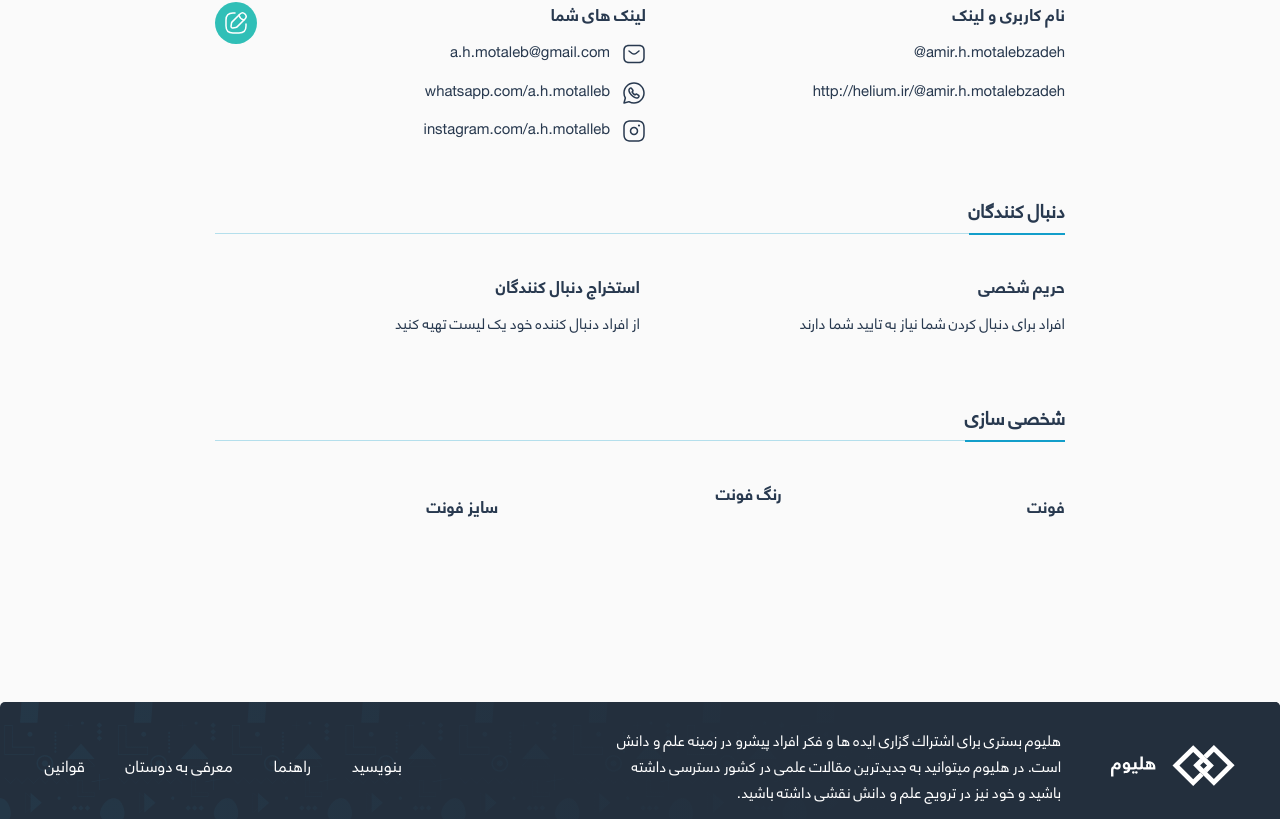
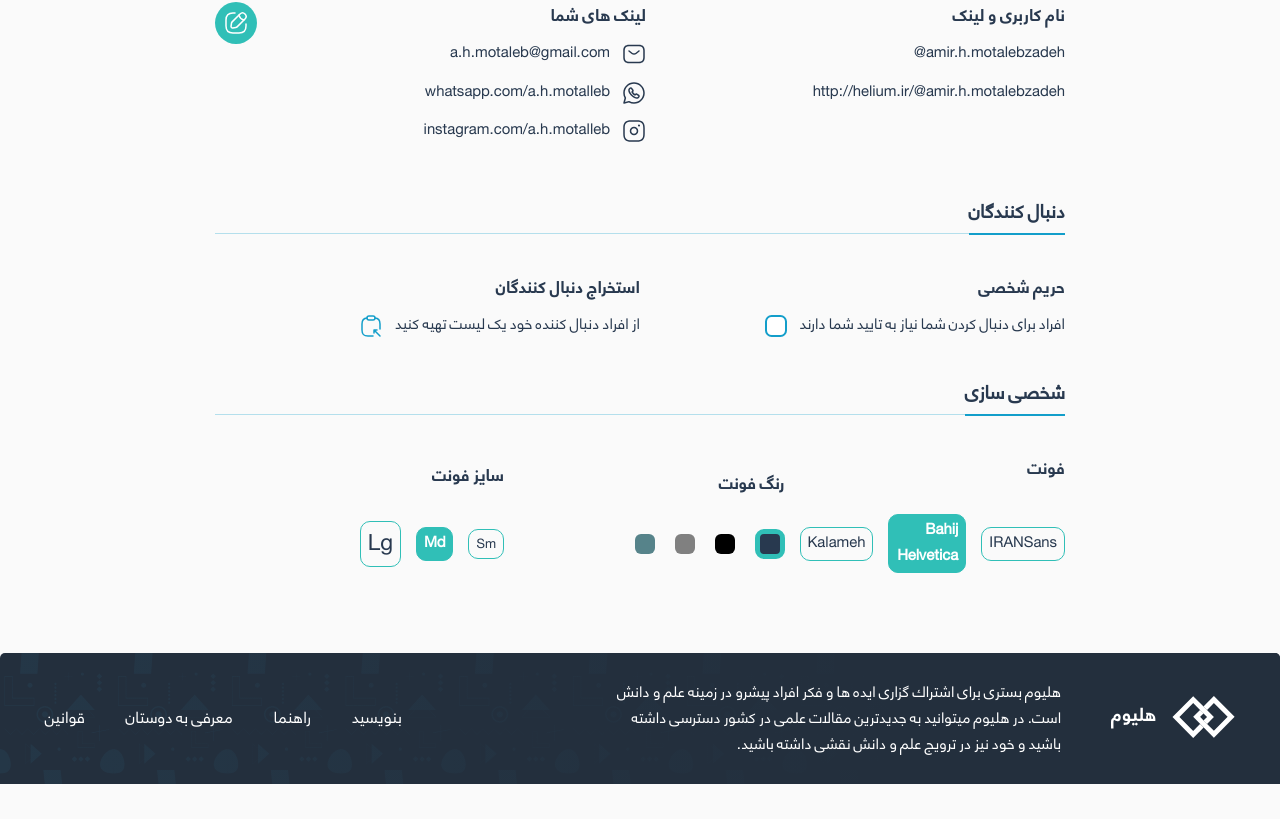
Before and after one commit to sarah-gh/Cpart, a Vue app: page /setting in a window 1280 px wide. Shown: the part 780-1599 px from the top of the page. After the commit the page ends 1564 px from the top, so only its background shows below. Built offline with nearby package versions, Linux system fonts and the light colour scheme.

Commit message:
fix setting page

```diff
--- a/src/assets/sass/_variable.scss
+++ b/src/assets/sass/_variable.scss
@@ -10,7 +10,9 @@ $black-15 : rgba(0, 0, 0, 0.15);
 $pale-grey : #eef2f3;
 $water-blue: #139eca;
 $white-three: #ffffff;
-
+$aqua-blue : #00d2f2;
+$warm-grey-two : #808080;
+$blue-grey: #56838a;
 // fonts
 
 $font-bold : 'bahij-helvetica-bold';
--- a/src/resources/components/custom/textInput/textInput.vue
+++ b/src/resources/components/custom/textInput/textInput.vue
@@ -51,8 +51,6 @@ export default {
     },
   },
   setup(props) {
-    // we don't provide any rules here because we are using form-level validation
-    // https://vee-validate.logaretm.com/v4/guide/validation#form-level-validation
     const {
       value: inputValue,
       errorMessage,
--- a/src/resources/components/header/header-page/header-page.vue
+++ b/src/resources/components/header/header-page/header-page.vue
@@ -27,10 +27,10 @@
                                         <img src="../../../../assets/img/svg-header/document-download.svg" />
                                     </a>
                                     <div class="vector-3"></div>
-                                    <a href="#" class="block w-full px-4 py-2 font-medium text-gray-700 whitespace-no-wrap hover:bg-gray-100 focus:outline-none hover:text-gray-900 focus:text-gray-900 focus:shadow-outline transition duration-300 ease-in-out">
+                                    <router-link to="/setting" class="block w-full px-4 py-2 font-medium text-gray-700 whitespace-no-wrap hover:bg-gray-100 focus:outline-none hover:text-gray-900 focus:text-gray-900 focus:shadow-outline transition duration-300 ease-in-out">
                                         تنظیمات حساب کاربری
                                         <img src="../../../../assets/img/svg-header/candle-2.svg" />
-                                    </a>
+                                    </router-link>
                                     <div class="vector-3"></div>
                                     <a href="#" class="block w-full px-4 py-2 font-medium text-gray-700 whitespace-no-wrap hover:bg-gray-100 focus:outline-none hover:text-gray-900 focus:text-gray-900 focus:shadow-outline transition duration-300 ease-in-out">
                                         خروج از حساب کاربری
--- a/src/views/profile-setting/profile-setting.scss
+++ b/src/views/profile-setting/profile-setting.scss
@@ -54,6 +54,8 @@ input{
 }
 .setting{
     direction: rtl;
+    font-family: $font-roman;
+    color: $dark-grey-blue;
     .part{
         display: flex;
         flex-direction: row;
@@ -99,6 +101,11 @@ input{
                 flex-direction: row;
                 align-items: center;
                 margin-bottom: 13px;
+                position: relative;
+                .span_error {
+                    left: -85%;
+                    direction: ltr;
+                }
                 img{
                     margin-left: 12px;
                 }
@@ -145,6 +152,101 @@ input{
         }
         .security{
             width: 50%;
+            .text{
+                display: flex;
+                align-items: center;
+                p {
+                    margin-left: 12px;
+                }
+                .tick {
+                    border-radius: 30%;
+                    border: 2px solid $water-blue;
+                    background-color: #fff;
+                    height: 18px;
+                    display: flex;
+                    justify-content: center;
+                    align-items: center;
+                    width: 18px;
+                    cursor: pointer;
+                }
+                img{
+                    cursor: pointer;
+                }
+            }
+        }
+        .font {
+            width: 33%;
+            .lable{
+                margin-bottom: 30px;
+            }
+            .text{
+
+                ul{
+                    display: flex;
+                align-items: center;
+                    li{
+                        margin-left: 15px;
+                        cursor: pointer;
+                    }
+                }
+                .family{
+                    li{
+                        border-radius: 10px;
+                        border: 1px solid $tealish;
+                        padding: 3px 7px;
+                    }
+                    .active{
+                        background-color: $tealish;
+                        font-weight: bold;
+                        color: white;
+                    }
+                }
+                .color{
+                    li{
+                        width: 20px;
+                        height: 20px;
+                        border-radius:30%;
+                        background-color: $tealish;
+                        margin-left: 20px;
+                    }
+                    .color-1{
+                        background-color: $dark-grey-blue;
+                    }
+                    .color-2{
+                        background-color: #000;
+                    }
+                    .color-3{
+                        background-color: $warm-grey-two;
+                    }
+                    .color-4{
+                        background-color: $blue-grey;
+                    }
+                    .active{
+                        border: 5px solid $tealish;
+                    }
+                }
+                .size{
+                    li{
+                        border-radius: 10px;
+                        border: 1px solid $tealish;
+                        padding: 3px 7px;
+                    }
+                    .active{
+                        background-color: $tealish;
+                        font-weight: bold;
+                        color: white;
+                    }
+                    .size-1{
+                        font-size: 14px;
+                    }
+                    .size-2{
+                        font-size: 16px;
+                    }
+                    .size-3{
+                        font-size: 24px;
+                    }
+                }
+            }
         }
     }
     .part_links{
--- a/src/views/profile-setting/profile-setting.vue
+++ b/src/views/profile-setting/profile-setting.vue
@@ -50,7 +50,7 @@
                         name="fname"
                         type="text"
                         :value="user.fname"
-                        placeholder="Your Name"
+                        placeholder="Your first Name"
                         />
                         <ErrorMessage name="fname"><span class="span_error">باید حداقل ۳ حرف باشد </span></ErrorMessage>
                     </div>
@@ -60,7 +60,7 @@
                         name="lname"
                         type="text"
                         :value="user.lname"
-                        placeholder="Your Name"
+                        placeholder="Your last Name"
                         />
                         <ErrorMessage name="lname"><span class="span_error"> باید حداقل ۳ حرف باشد </span></ErrorMessage>
                     </div>
@@ -70,13 +70,13 @@
                         name="shortdescreption"
                         type="text"
                         :value="user.shortdescreption"
-                        placeholder="Your email address"
+                        placeholder="short description"
                         />
                         <ErrorMessage name="shortdescreption"><span class="span_error"> باید حداقل ۳ و حداکثر ۵۰ کاراکتر باشد </span></ErrorMessage>
                     </div>
                 </div>
                 <button class="edit" type="submit" >
-                    <img src="@/assets/img/svg-profile-setting/linear/edit_3.svg"/>
+                    <img src="@/assets/img/svg-profile-setting/tick.svg"/>
                 </button>
             </Form>
             <div class="headerLine">
@@ -108,13 +108,13 @@
                     </div>
                 </div>
                 <button class="edit" type="submit" @click.prevent="subField(1)" >
-                    <img src="@/assets/img/svg-profile-setting/linear/edit_3.svg"/>
+                    <img src="@/assets/img/svg-profile-setting/tick.svg"/>
                 </button>
             </form>
             <div class="headerLine">
                 <div class="line"></div>
             </div>
-            <div class="part part_links">
+            <div class="part part_links" v-if="!edit[2]">
                 <div class="links">
                     <p class="lable">نام کاربری و لینک</p>
                     <ul class="text">
@@ -143,10 +143,61 @@
                         </li>
                     </ul>
                 </div>
-                <button class="edit" :class="{ notShow: !show }">
+                <button class="edit" :class="{ notShow: !show }"  @click="editField(2)">
                     <img src="@/assets/img/svg-profile-setting/linear/edit_3.svg"/>
                 </button>
             </div>
+            <Form @submit="onSubmitLink" :validation-schema="links" class="part part_links" v-if="edit[2]" >
+                <div class="links">
+                    <p class="lable">نام کاربری و لینک</p>
+                    <ul class="text">
+                        <li class="link">
+                            <a>{{ user.username }}@</a>
+                        </li>
+                        <li class="link">
+                            <a>http://helium.ir/@{{ user.username }}</a>
+                        </li>
+                    </ul>
+                </div>
+                <div class="links">
+                    <p class="lable">لینک های شما</p>
+                    <ul class="text">
+                        <li class="link">
+                            <img src="@/assets/img/svg-profile-setting/outline/sms.svg"/>
+                            <Field
+                            name="email"
+                            type="text"
+                            :value="user.email"
+                            placeholder="Your email"
+                            />
+                            <ErrorMessage name="email"><span class="span_error"> (username)@(mail-server).(domain) </span></ErrorMessage>
+                        </li>
+                        <li class="link">
+                            <img src="@/assets/img/svg-profile-setting/outline/whatsapp_2.svg"/>
+                            <Field
+                            name="whatsapp"
+                            type="text"
+                            :value="user.whatsapp"
+                            placeholder="whatsapp"
+                            />
+                            <ErrorMessage name="whatsapp"><span class="span_error">باید حداقل ۳ حرف باشد </span></ErrorMessage>
+                        </li>
+                        <li class="link">
+                            <img src="@/assets/img/svg-profile-setting/outline/instagram.svg"/>
+                            <Field
+                            name="instagram"
+                            type="text"
+                            :value="user.instagram"
+                            placeholder="instagram"
+                            />
+                            <ErrorMessage name="instagram"><span class="span_error">باید حداقل ۳ حرف باشد </span></ErrorMessage>
+                        </li>
+                    </ul>
+                </div>
+                <button class="edit" type="submit">
+                    <img src="@/assets/img/svg-profile-setting/tick.svg"/>
+                </button>
+            </Form>
             <div class='about'>
                     <span>دنبال کنندگان</span>
             </div>
@@ -158,17 +209,16 @@
                         <p class="lable">حریم شخصی</p>
                         <div class="text">
                             <p>افراد برای دنبال کردن شما نیاز به تایید شما دارند</p>
-                            <div>
-                                <img />
+                            <div class="tick" @click="security = !security">
+                                <img v-if="security" src="@/assets/img/svg-profile-setting/linear/tick-square.svg"/>
                             </div>
                         </div>
                     </div>
-
                     <div class="security">
                         <p class="lable">استخراج دنبال کنندگان</p>
                         <div class="text">
                             <p>از افراد دنبال کننده خود یک لیست تهیه کنید</p>
-                            <img />
+                            <img src="@/assets/img/svg-profile-setting/linear/clipboard-export.svg"/>
                         </div>
                     </div>
             </div>
@@ -179,49 +229,47 @@
                 <div class="line"></div>
             </div>
             <div class="part">
-                    <div class="security">
+                    <div class="font">
                         <p class="lable">فونت</p>
                         <div class="text">
-                            <div>
-                                <img />
-                            </div>
-                            <div>
-                                <img />
-                            </div>
-                            <div>
-                                <img />
+                            <ul class="family">
+                                <li>
+                                    IRANSans
+                                </li>
+                                <li class="active">
+                                    Bahij Helvetica
+                                </li>
+                                <li>
+                                    Kalameh
+                                </li>
+                            </ul>
                         </div>
                     </div>
-                    </div>
-                    <div class="security">
+                    <div class="font">
                         <p class="lable">رنگ فونت</p>
                         <div class="text">
-                            <div>
-                                <img />
-                            </div>
-                            <div>
-                                <img />
-                            </div>
-                            <div>
-                                <img />
-                            </div>
-                            <div>
-                                <img />
+                            <ul class="color">
+                                <li class="color-1 active"></li>
+                                <li class="color-2"></li>
+                                <li class="color-3"></li>
+                                <li class="color-4"></li>
+                            </ul>
                         </div>
                     </div>
-                    </div>
-                    <div class="security">
+                    <div class="font">
                         <p class="lable">سایز فونت</p>
                         <div class="text">
-                            <div>
-                                <img />
-                            </div>
-                            <div>
-                                <img />
-                            </div>
-                            <div>
-                                <img />
-                            </div>
+                            <ul class="size">
+                                <li class="size-1">
+                                    Sm
+                                </li>
+                                <li class="size-2 active">
+                                    Md
+                                </li>
+                                <li class="size-3">
+                                    Lg
+                                </li>
+                            </ul>
                         </div>
                     </div>
                 </div>
```
Also changed, not shown: src/views/profile-setting/profile-setting.js (+58 -23 lines), src/assets/img/svg-profile-setting/tick.svg (renamed from src/assets/img/svg-profile-setting/Group 48.svg), src/resources/filters/index.js (deleted). Lines whose indentation alone changed are shown as unchanged.
